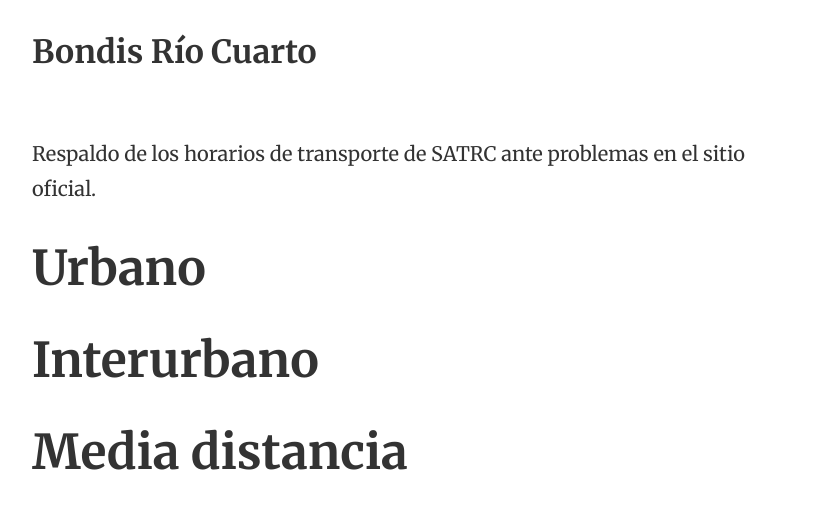
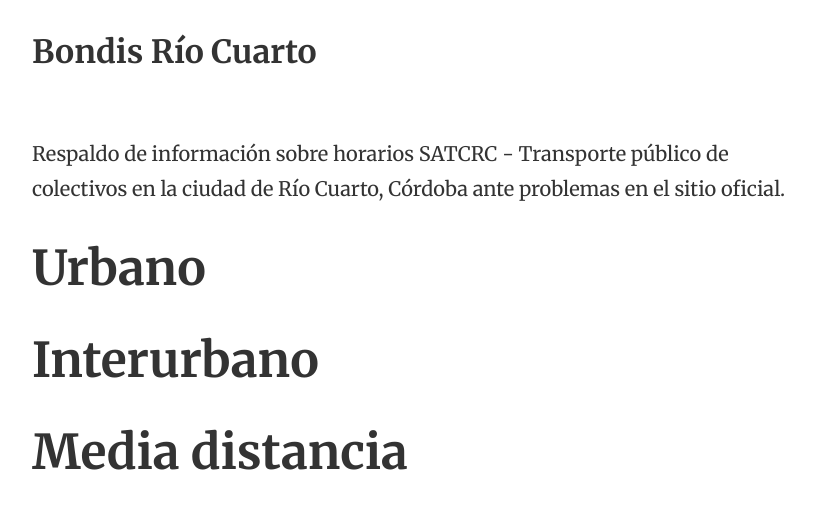
Before and after one commit to bondis-rio-cuarto/horarios, a Jekyll site: the page built from index.html, in a window 1280 px wide. Shown: the top 509 px of the page, without its empty margins (224-1039 px from the left). Built offline with Jekyll 4.4.1, drawn with Linux system fonts in a browser that asks for light colours; the list of posts is cut into pages by our own code.

Commit message:
mejora en la descripción

```diff
--- a/_config.yml
+++ b/_config.yml
@@ -1,6 +1,6 @@
 name: "Bondis Río Cuarto"
 
-description: "Respaldo de los horarios de transporte de SATRC ante problemas en el sitio oficial."
+description: "Respaldo de información sobre horarios SATCRC - Transporte público de colectivos en la ciudad de Río Cuarto, Córdoba ante problemas en el sitio oficial."
 author: "ls&bn"
 
 #url: "http://localhost:4000"
```
